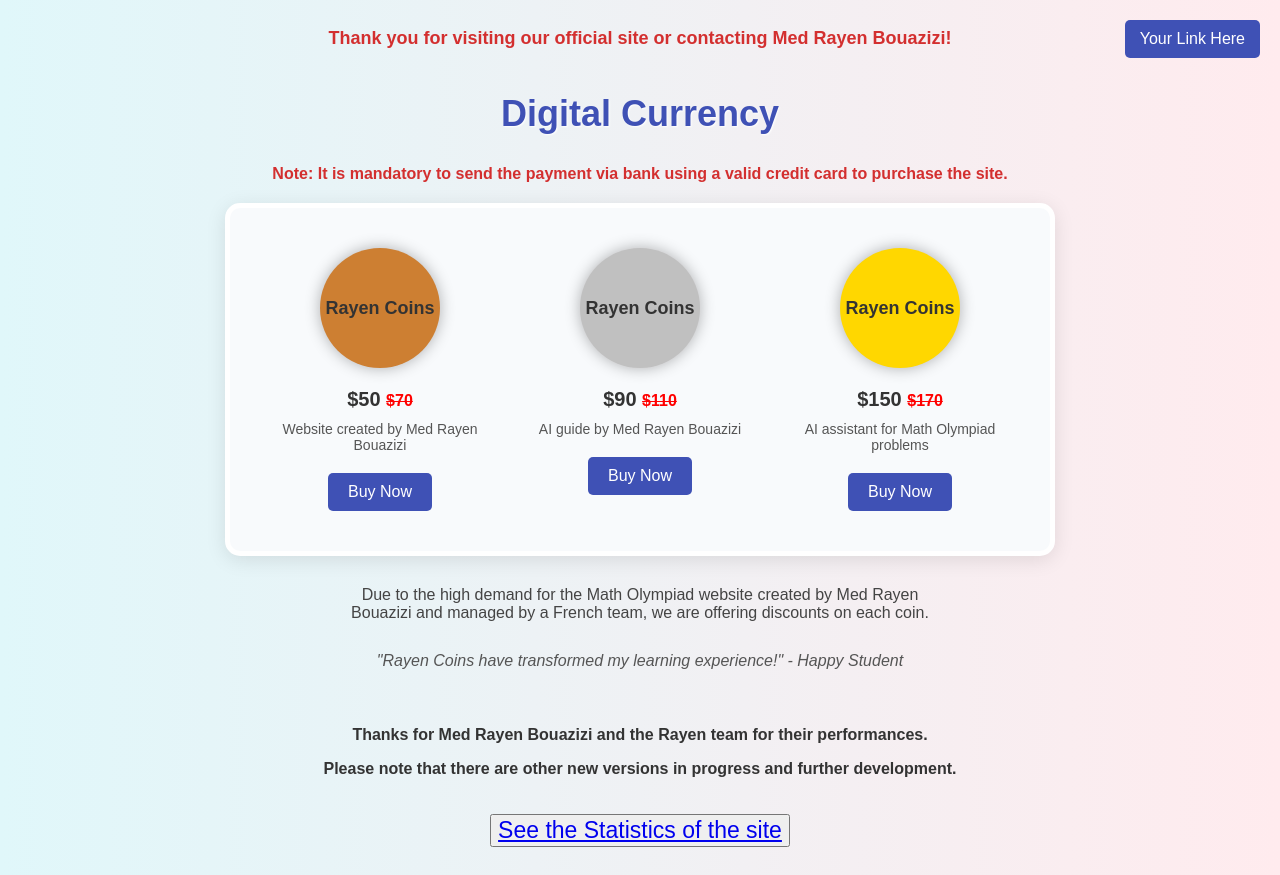
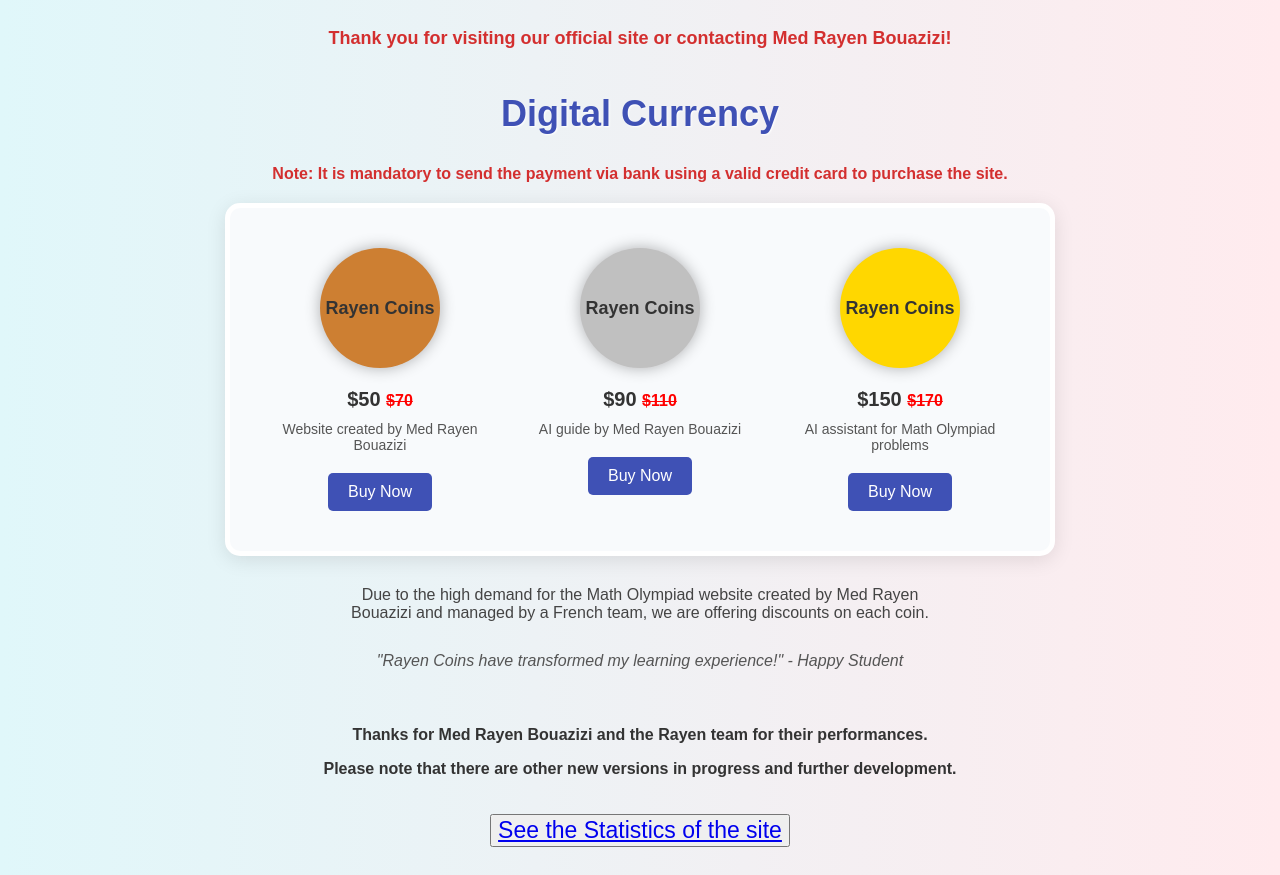
Before and after one commit to Rayen59/woooh.com, a plain HTML site: page index.html in a window 1280 px wide. Drawn offline with Linux system fonts and the light colour scheme.

Commit message:
Update index.html

```diff
--- a/index.html
+++ b/index.html
@@ -139,7 +139,6 @@
     </style>
 </head>
 <body>
-    <button class="top-right-button">Your Link Here</button>
     <div class="header-message">
         Thank you for visiting our official site or contacting Med Rayen Bouazizi!
     </div>
```
